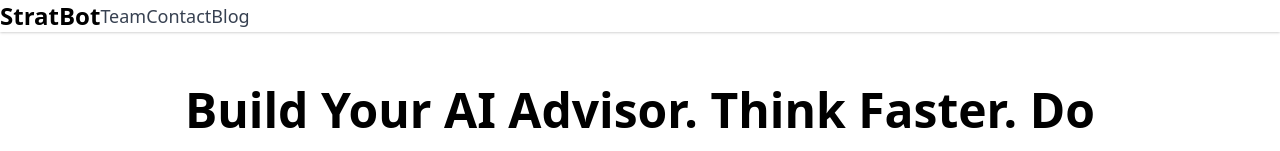
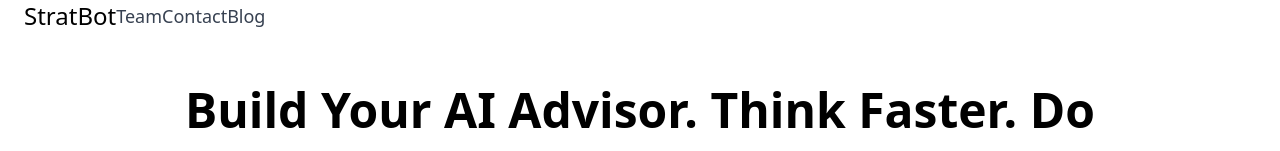
Before and after one commit to TalonAI/stratbot-site, a Next.js app: page / in a window 1280 px wide. Shown: the top 151 px of the page. Built offline with nearby package versions, Linux system fonts and the light colour scheme.

Commit message:
Fix full nav bar layout and link structure

```diff
--- a/components/Layout.js
+++ b/components/Layout.js
@@ -1,24 +1,33 @@
-import Link from 'next/link';
+import Link from "next/link";
 
 export default function Layout({ children }) {
   return (
     <div className="min-h-screen flex flex-col">
-      <header className="bg-white shadow">
-		<nav className="flex justify-between items-center px-8 py-4 border-b shadow-sm">
-			<div className="text-2xl font-bold text-black">StratBot</div>
-			<div className="space-x-6 text-lg">
-				<a href="/team" className="text-gray-700 hover:text-black">Team</a>
-				<a href="/contact" className="text-gray-700 hover:text-black">Contact</a>
-				<a href="/blog" className="text-gray-700 hover:text-black">Blog</a>
-			</div>
-	</nav>
-
+      <header className="bg-white shadow-md">
+        <div className="max-w-6xl mx-auto px-6 py-4 flex justify-between items-center">
+          <Link href="/">
+            <a className="text-2xl font-extrabold text-gray-900 hover:text-blue-600">StratBot</a>
+          </Link>
+          <nav className="space-x-6 text-lg">
+            <Link href="/team">
+              <a className="text-gray-700 hover:text-blue-600">Team</a>
+            </Link>
+            <Link href="/contact">
+              <a className="text-gray-700 hover:text-blue-600">Contact</a>
+            </Link>
+            <Link href="/blog">
+              <a className="text-gray-700 hover:text-blue-600">Blog</a>
+            </Link>
+          </nav>
+        </div>
       </header>
 
-      <main className="flex-grow">{children}</main>
+      <main className="flex-grow bg-white">
+        {children}
+      </main>
 
-      <footer className="text-center text-gray-500 text-sm py-6 border-t mt-12">
-        © {new Date().getFullYear()} StratBot. All rights reserved.
+      <footer className="text-center text-sm text-gray-500 py-6 border-t">
+        &copy; 2025 StratBot. All rights reserved.
       </footer>
     </div>
   );
```
